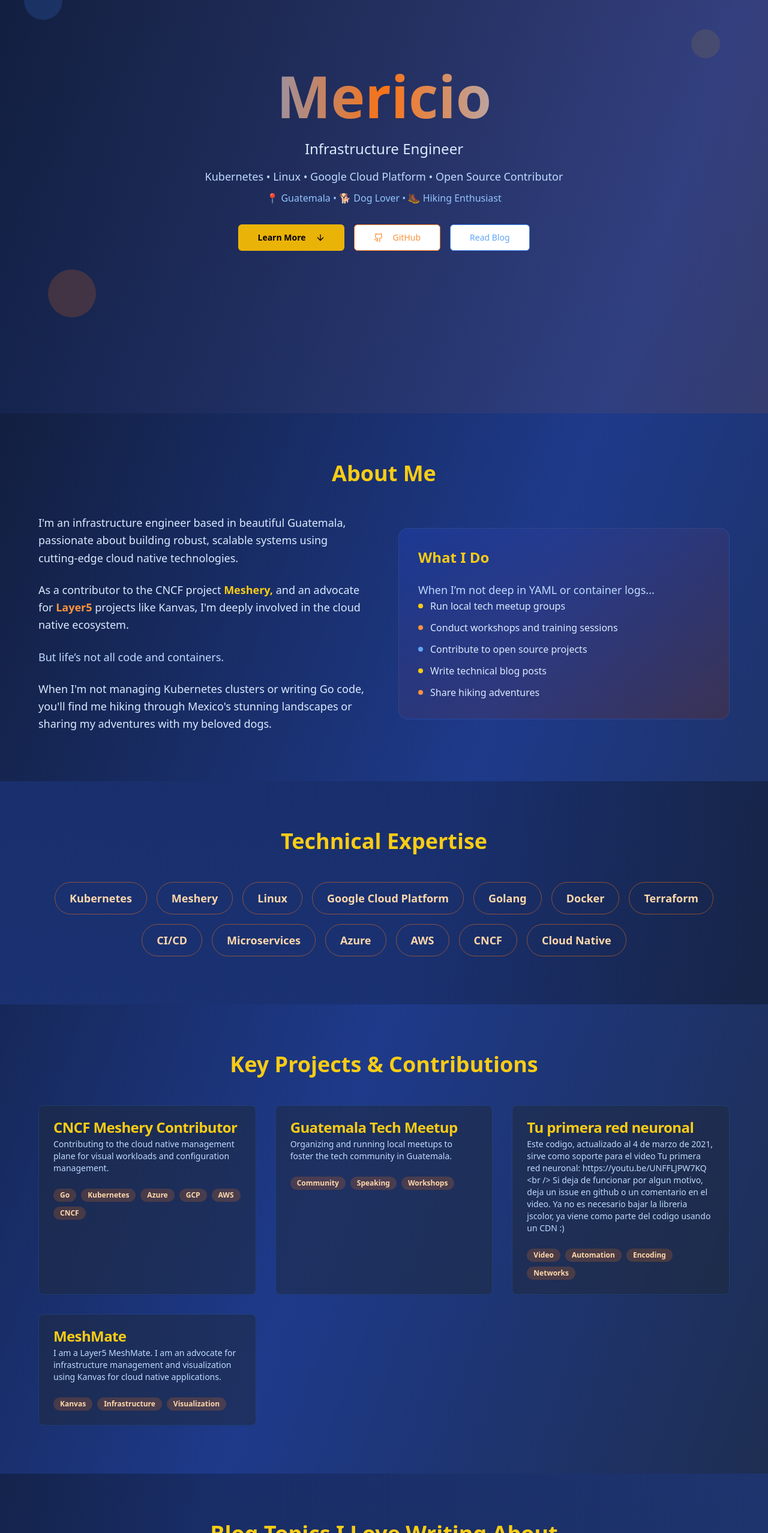
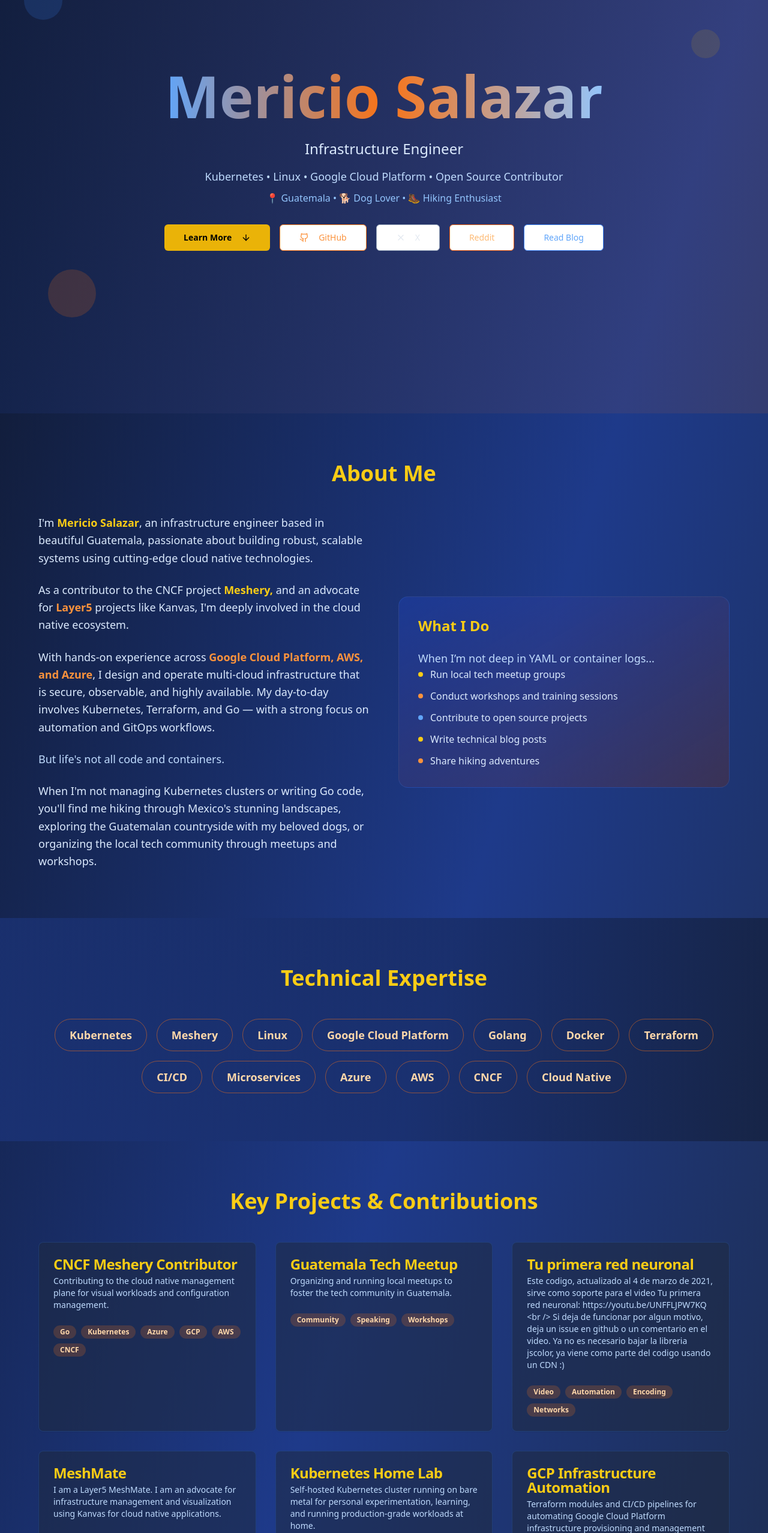
Before and after one commit to simihablo/simihablo.github.io, a React (Vite) app: page / in a window 1280 px wide. Shown: the part 111-2666 px from the top of the page at 60% size. Built offline with nearby package versions, Linux system fonts and the light colour scheme.

Commit message:
Add Salazar last name, X/Reddit social links, 3 new projects, expanded About Me, new favicon

```diff
--- a/index.html
+++ b/index.html
@@ -4,11 +4,12 @@
   <head>
     <meta charset="UTF-8" />
     <meta name="viewport" content="width=device-width, initial-scale=1.0" />
-    <title>Mericio - Infrastructure Engineer</title>
-    <meta name="description" content="Personal website of Mericio, Infrastructure Engineer specializing in Kubernetes, Linux, and Google Cloud Platform. CNCF Meshery contributor from Guatemala." />
-    <meta name="author" content="Mericio" />
+    <link rel="icon" type="image/png" href="/favicon.png" />
+    <title>Mericio Salazar - Infrastructure Engineer</title>
+    <meta name="description" content="Personal website of Mericio Salazar, Infrastructure Engineer specializing in Kubernetes, Linux, and Google Cloud Platform. CNCF Meshery contributor from Guatemala." />
+    <meta name="author" content="Mericio Salazar" />
 
-    <meta property="og:title" content="Mericio - Infrastructure Engineer" />
+    <meta property="og:title" content="Mericio Salazar - Infrastructure Engineer" />
     <meta property="og:description" content="Infrastructure Engineer specializing in Kubernetes, Linux, and Google Cloud Platform. CNCF Meshery contributor from Guatemala." />
     <meta property="og:type" content="website" />
     <meta property="og:image" content="https://avatars.githubusercontent.com/u/218162243?v=4" />
--- a/src/pages/Index.tsx
+++ b/src/pages/Index.tsx
@@ -1,4 +1,4 @@
-import { Github, Linkedin, ArrowDown } from 'lucide-react';
+import { Github, Linkedin, ArrowDown, X } from 'lucide-react';
 import { Button } from '@/components/ui/button';
 import { Card, CardContent, CardDescription, CardHeader, CardTitle } from '@/components/ui/card';
 import { Badge } from '@/components/ui/badge';
@@ -29,6 +29,21 @@ const Index = () => {
       title: "MeshMate",
       description: "I am a Layer5 MeshMate. I am an advocate for infrastructure management and visualization using Kanvas for cloud native applications.",
       tech: ["Kanvas", "Infrastructure", "Visualization"]
+    },
+    {
+      title: "Kubernetes Home Lab",
+      description: "Self-hosted Kubernetes cluster running on bare metal for personal experimentation, learning, and running production-grade workloads at home.",
+      tech: ["Kubernetes", "Bare Metal", "Networking", "Linux"]
+    },
+    {
+      title: "GCP Infrastructure Automation",
+      description: "Terraform modules and CI/CD pipelines for automating Google Cloud Platform infrastructure provisioning and management at scale.",
+      tech: ["Terraform", "GCP", "CI/CD", "IaC"]
+    },
+    {
+      title: "Open Source DevRel",
+      description: "Developer relations work for the CNCF ecosystem — creating tutorials, writing documentation, and speaking at community events to grow cloud native adoption.",
+      tech: ["CNCF", "Community", "Documentation", "Speaking"]
     }
   ];
 
@@ -77,7 +92,7 @@ const Index = () => {
         <div className="relative z-10 text-center max-w-4xl mx-auto">
           <div className="mb-8 animate-fade-in">
             <h1 className="text-6xl md:text-8xl font-bold mb-6 bg-gradient-to-r from-blue-400 via-orange-500 to-blue-300 bg-clip-text text-transparent">
-              Mericio
+              Mericio Salazar
             </h1>
             <p className="text-xl md:text-2xl text-blue-100 mb-4">
               Infrastructure Engineer
@@ -111,6 +126,23 @@ const Index = () => {
             <Button
               size="lg"
               variant="outline"
+              className="border-slate-400 text-slate-200 hover:bg-slate-600 hover:text-white transition-all duration-300"
+              onClick={() => window.open('https://x.com/simihablo', '_blank')}
+            >
+              <X className="mr-2 h-4 w-4" />
+              X
+            </Button>
+            <Button
+              size="lg"
+              variant="outline"
+              className="border-orange-600 text-orange-300 hover:bg-orange-600 hover:text-white transition-all duration-300"
+              onClick={() => window.open('https://www.reddit.com/user/MelodicClaim890/', '_blank')}
+            >
+              Reddit
+            </Button>
+            <Button
+              size="lg"
+              variant="outline"
               className="border-blue-500 text-blue-400 hover:bg-blue-500 hover:text-black transition-all duration-300"
               onClick={() => window.location.href = '/blog'}
             >
@@ -134,7 +166,7 @@ const Index = () => {
           <div className="grid md:grid-cols-2 gap-12 items-center">
             <div className="space-y-6">
               <p className="text-lg text-blue-100 leading-relaxed">
-                I'm an infrastructure engineer based in beautiful Guatemala, passionate about
+                I'm <span className="text-yellow-400 font-semibold">Mericio Salazar</span>, an infrastructure engineer based in beautiful Guatemala, passionate about
                 building robust, scalable systems using cutting-edge cloud native technologies.
               </p>
               <p className="text-lg text-blue-100 leading-relaxed">
@@ -142,10 +174,13 @@ const Index = () => {
                 an advocate for <span className="text-orange-400 font-semibold"><a href="https://layer5.io">Layer5</a></span> projects like <a href="https://docs.kanvas.new">Kanvas</a>,
                 I'm deeply involved in the cloud native ecosystem.
               </p>
-              <p className="text-lg text-blue-200 max-w-2xl mx-auto leading-relaxed">But life’s not all code and containers.</p>
+              <p className="text-lg text-blue-100 leading-relaxed">
+                With hands-on experience across <span className="text-orange-400 font-semibold">Google Cloud Platform, AWS, and Azure</span>, I design and operate multi-cloud infrastructure that is secure, observable, and highly available. My day-to-day involves Kubernetes, Terraform, and Go — with a strong focus on automation and GitOps workflows.
+              </p>
+              <p className="text-lg text-blue-200 max-w-2xl mx-auto leading-relaxed">But life's not all code and containers.</p>
               <p className="text-lg text-blue-100 leading-relaxed">
                 When I'm not managing Kubernetes clusters or writing Go code, you'll find me
-                hiking through Mexico's stunning landscapes or sharing my adventures with my beloved dogs.
+                hiking through Mexico's stunning landscapes, exploring the Guatemalan countryside with my beloved dogs, or organizing the local tech community through meetups and workshops.
               </p>
             </div>
             <div className="bg-gradient-to-br from-blue-800/50 to-orange-900/30 p-8 rounded-2xl border border-blue-500/20">
@@ -254,7 +289,7 @@ const Index = () => {
             Whether you want to discuss Kubernetes, open source contributions, or share hiking stories,
             ¡Me encantaría saber de usted!
           </p>
-          <div className="flex gap-6 justify-center">
+          <div className="flex gap-6 justify-center flex-wrap">
             <Button
               size="lg"
               className="bg-yellow-500 hover:bg-yellow-400 text-black font-semibold transition-all duration-300 hover:scale-105"
@@ -262,6 +297,23 @@ const Index = () => {
             >
               <Github className="mr-2 h-5 w-5" />
               GitHub
+            </Button>
+            <Button
+              size="lg"
+              variant="outline"
+              className="border-slate-400 text-slate-200 hover:bg-slate-600 hover:text-white transition-all duration-300 hover:scale-105"
+              onClick={() => window.open('https://x.com/simihablo', '_blank')}
+            >
+              <X className="mr-2 h-5 w-5" />
+              X / Twitter
+            </Button>
+            <Button
+              size="lg"
+              variant="outline"
+              className="border-orange-600 text-orange-300 hover:bg-orange-600 hover:text-white transition-all duration-300 hover:scale-105"
+              onClick={() => window.open('https://www.reddit.com/user/MelodicClaim890/', '_blank')}
+            >
+              Reddit
             </Button>
 {/*             <Button
               size="lg"
@@ -280,7 +332,7 @@ const Index = () => {
       <footer className="py-8 px-4 border-t border-blue-500/20">
         <div className="max-w-6xl mx-auto text-center">
           <p className="text-blue-300">
-            © 2025 Mericio • Infrastructure Engineer • Guatemala 🇬🇹
+            © 2025 Mericio Salazar • Infrastructure Engineer • Guatemala 🇬🇹
           </p>
           <p className="text-sm text-blue-400 mt-2">
             Built with ❤️ using React, TypeScript, and Tailwind CSS
```
Also changed, not shown: public/favicon.png (added).
